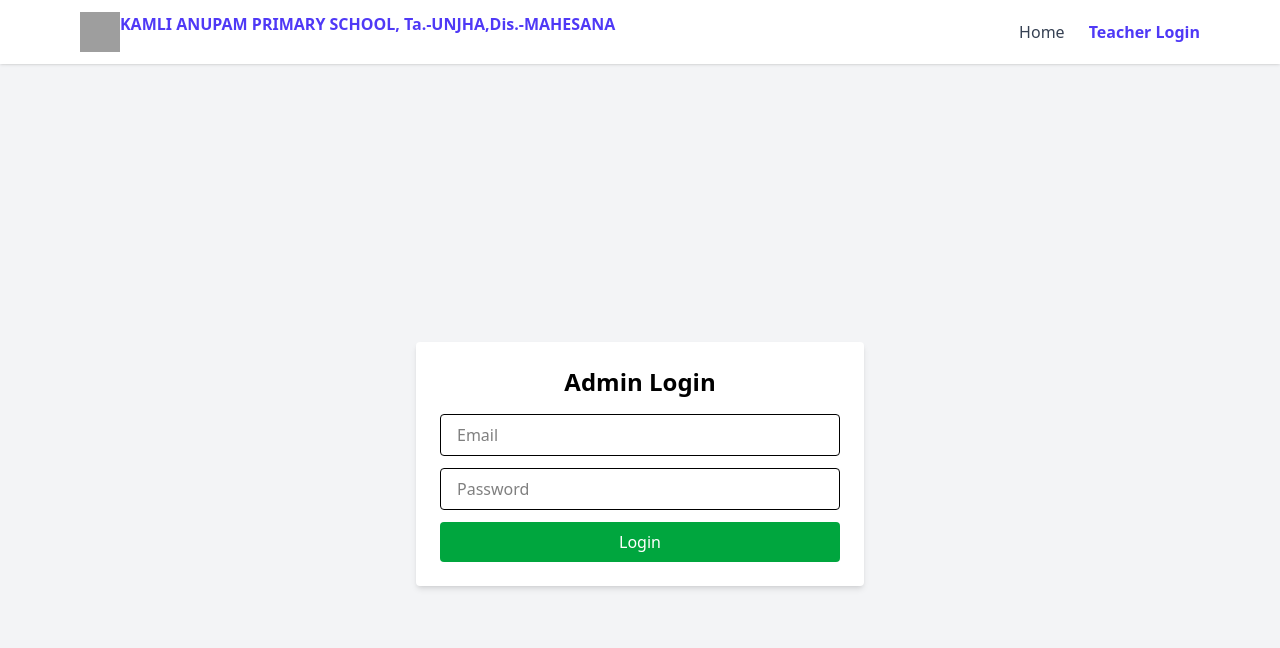
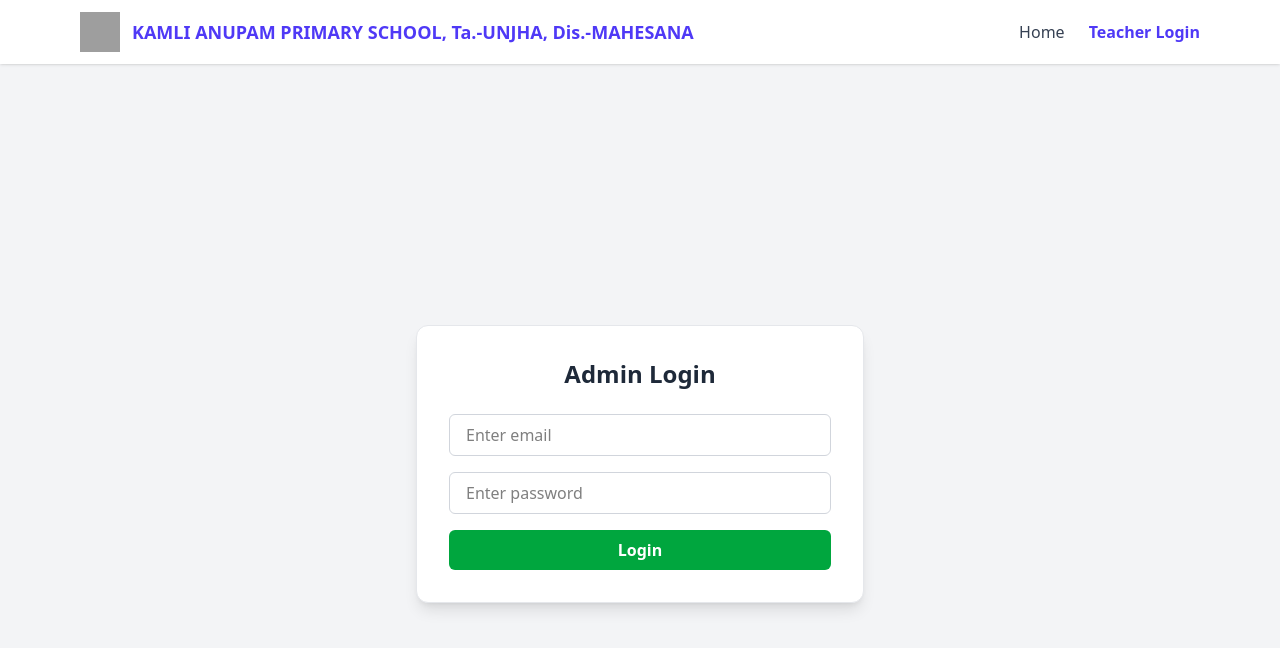
Before and after one commit to aryapatel23/Result-portal, a React (Vite) app in the folder Frontend/: page /admin/login in a window 1280 px wide. Shown: the top 648 px of the page. Built offline with nearby package versions, Linux system fonts and the light colour scheme; grey boxes are pictures that could not be loaded.

Commit message:
add the loges and all

```diff
--- a/Frontend/src/components/method2/AdminLogin.jsx
+++ b/Frontend/src/components/method2/AdminLogin.jsx
@@ -1,5 +1,6 @@
 import React, { useState } from 'react';
 import { useNavigate } from 'react-router-dom';
+import { AlertTriangle } from 'lucide-react'; // optional icon
 
 function AdminLogin() {
   const [email, setEmail] = useState('');
@@ -9,13 +10,22 @@ function AdminLogin() {
 
   const handleLogin = async () => {
     try {
+      setError('');
       const res = await fetch('https://result-portal-tkom.onrender.com/api/auth/login', {
         method: 'POST',
         headers: { 'Content-Type': 'application/json' },
         body: JSON.stringify({ email, password }),
       });
       const data = await res.json();
-      if (!res.ok) throw new Error(data.message);
+
+      if (!res.ok) {
+        if (res.status === 401) {
+          throw new Error('Invalid email or password');
+        } else {
+          throw new Error(data.message || 'Something went wrong');
+        }
+      }
+
       localStorage.setItem('token', data.token);
       navigate('/admin/upload');
     } catch (err) {
@@ -24,30 +34,39 @@ function AdminLogin() {
   };
 
   return (
-    <div className="flex justify-center items-center min-h-screen bg-gray-100">
-      <div className="bg-white p-6 rounded shadow-md w-full max-w-md">
-        <h2 className="text-2xl font-bold mb-4 text-center">Admin Login</h2>
+    <div className="flex justify-center items-center min-h-screen bg-gray-100 px-4">
+      <div className="bg-white p-8 rounded-xl shadow-lg w-full max-w-md border border-gray-200">
+        <h2 className="text-2xl font-bold mb-6 text-center text-gray-800">Admin Login</h2>
+
+        <div className="space-y-4">
           <input
             type="email"
-          placeholder="Email"
+            placeholder="Enter email"
             value={email}
             onChange={(e) => setEmail(e.target.value)}
-          className="w-full px-4 py-2 border rounded mb-3"
+            className="w-full px-4 py-2 border border-gray-300 rounded-md focus:outline-none focus:ring-2 focus:ring-green-500 transition"
           />
           <input
             type="password"
-          placeholder="Password"
+            placeholder="Enter password"
             value={password}
             onChange={(e) => setPassword(e.target.value)}
-          className="w-full px-4 py-2 border rounded mb-3"
+            className="w-full px-4 py-2 border border-gray-300 rounded-md focus:outline-none focus:ring-2 focus:ring-green-500 transition"
           />
           <button
             onClick={handleLogin}
-          className="w-full bg-green-600 text-white py-2 rounded hover:bg-green-700"
+            className="w-full bg-green-600 hover:bg-green-700 text-white font-semibold py-2 rounded-md transition duration-200"
           >
             Login
           </button>
-        {error && <p className="text-red-600 mt-3">{error}</p>}
+        </div>
+
+        {error && (
+          <div className="flex items-center gap-2 bg-red-100 border border-red-400 text-red-700 rounded-md px-4 py-2 mt-4">
+            <AlertTriangle className="h-5 w-5" />
+            <span>{error}</span>
+          </div>
+        )}
       </div>
     </div>
   );
--- a/Frontend/src/components/method2/AdminResultView.jsx
+++ b/Frontend/src/components/method2/AdminResultView.jsx
@@ -11,7 +11,7 @@ const AdminResultView = () => {
   useEffect(() => {
     const fetchResults = async () => {
       try {
-        const res = await axios.get('http://localhost:5000/api/results/admin');
+        const res = await axios.get('https://result-portal-tkom.onrender.com/api/results/admin');
         setResults(res.data);
       } catch (error) {
         console.error('Error fetching results:', error);
--- a/Frontend/src/components/method2/Navbar.jsx
+++ b/Frontend/src/components/method2/Navbar.jsx
@@ -7,17 +7,29 @@ const Navbar = () => {
   const [isOpen, setIsOpen] = useState(false);
 
   const isActive = (path) =>
-    pathname === path ? 'text-indigo-600 font-semibold' : 'text-gray-700 hover:text-indigo-500';
+    pathname === path
+      ? 'text-indigo-600 font-semibold'
+      : 'text-gray-700 hover:text-indigo-500';
 
   return (
-    <nav className="bg-white shadow-sm sticky top-0 z-50">
+    <nav className="bg-white shadow-sm sticky top-0 z-50 w-full">
       <div className="max-w-6xl mx-auto px-4 py-3 flex justify-between items-center">
-        {/* Logo */}
-        <Link to="/" className="text-1xl font-bold text-indigo-600 flex align-middle">
-         <img className="size-10 shrink-0" src="https://res.cloudinary.com/dzsvjyg2c/image/upload/gyzoxsk22n0z1kkkh3di.png" alt="" />KAMLI ANUPAM PRIMARY SCHOOL, Ta.-UNJHA,Dis.-MAHESANA
+        {/* Logo + Name */}
+        <Link
+          to="/"
+          className="flex items-center gap-3 w-full md:w-auto max-w-[85%] overflow-hidden"
+        >
+          <img
+            className="h-10 w-10 shrink-0"
+            src="https://res.cloudinary.com/dzsvjyg2c/image/upload/gyzoxsk22n0z1kkkh3di.png"
+            alt="Logo"
+          />
+          <span className="text-sm sm:text-base md:text-lg font-bold text-indigo-600 truncate">
+            KAMLI ANUPAM PRIMARY SCHOOL, Ta.-UNJHA, Dis.-MAHESANA
+          </span>
         </Link>
 
-        {/* Hamburger menu (mobile) */}
+        {/* Hamburger (Mobile) */}
         <div className="md:hidden">
           <button
             onClick={() => setIsOpen(!isOpen)}
@@ -27,7 +39,7 @@ const Navbar = () => {
           </button>
         </div>
 
-        {/* Desktop nav */}
+        {/* Desktop Menu */}
         <div className="hidden md:flex space-x-6 text-base">
           <Link to="/" className={isActive('/')}>
             Home
@@ -38,15 +50,11 @@ const Navbar = () => {
         </div>
       </div>
 
-      {/* Mobile nav */}
+      {/* Mobile Dropdown */}
       {isOpen && (
         <div className="md:hidden px-4 pb-4">
           <div className="flex flex-col space-y-2 text-base">
-            <Link
-              to="/"
-              className={isActive('/')}
-              onClick={() => setIsOpen(false)}
-            >
+            <Link to="/" className={isActive('/')} onClick={() => setIsOpen(false)}>
               Home
             </Link>
             <Link
```
Also changed, not shown: Frontend/src/components/method2/ViewResult.jsx (+58 -16 lines). Lines whose indentation alone changed are shown as unchanged.
